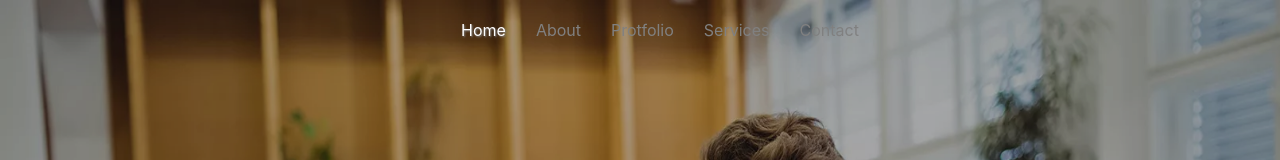
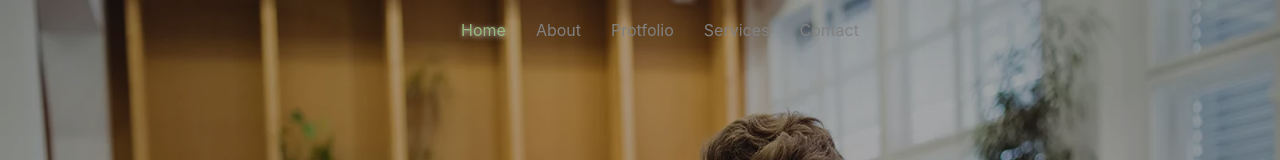
Before and after one commit to TheDa21crj/Portfolio, a React (Create React App) app: page / in a window 1280 px wide. In both pictures the pointer is over the link "Home". Shown: the top 160 px of the page. Built offline with nearby package versions, Linux system fonts and the light colour scheme.

Commit message:
Update Nav.module.css

```diff
--- a/src/Components/CSS/Nav.module.css
+++ b/src/Components/CSS/Nav.module.css
@@ -30,8 +30,8 @@
 }
 
 .linkNav:hover {
-    color: white;
-    text-shadow: 1px 1px 2px grey;
+    color: #96bb7c;
+    text-shadow: 1px 1px 5px rgb(224, 224, 224);
 }
 
 .burger {
```
